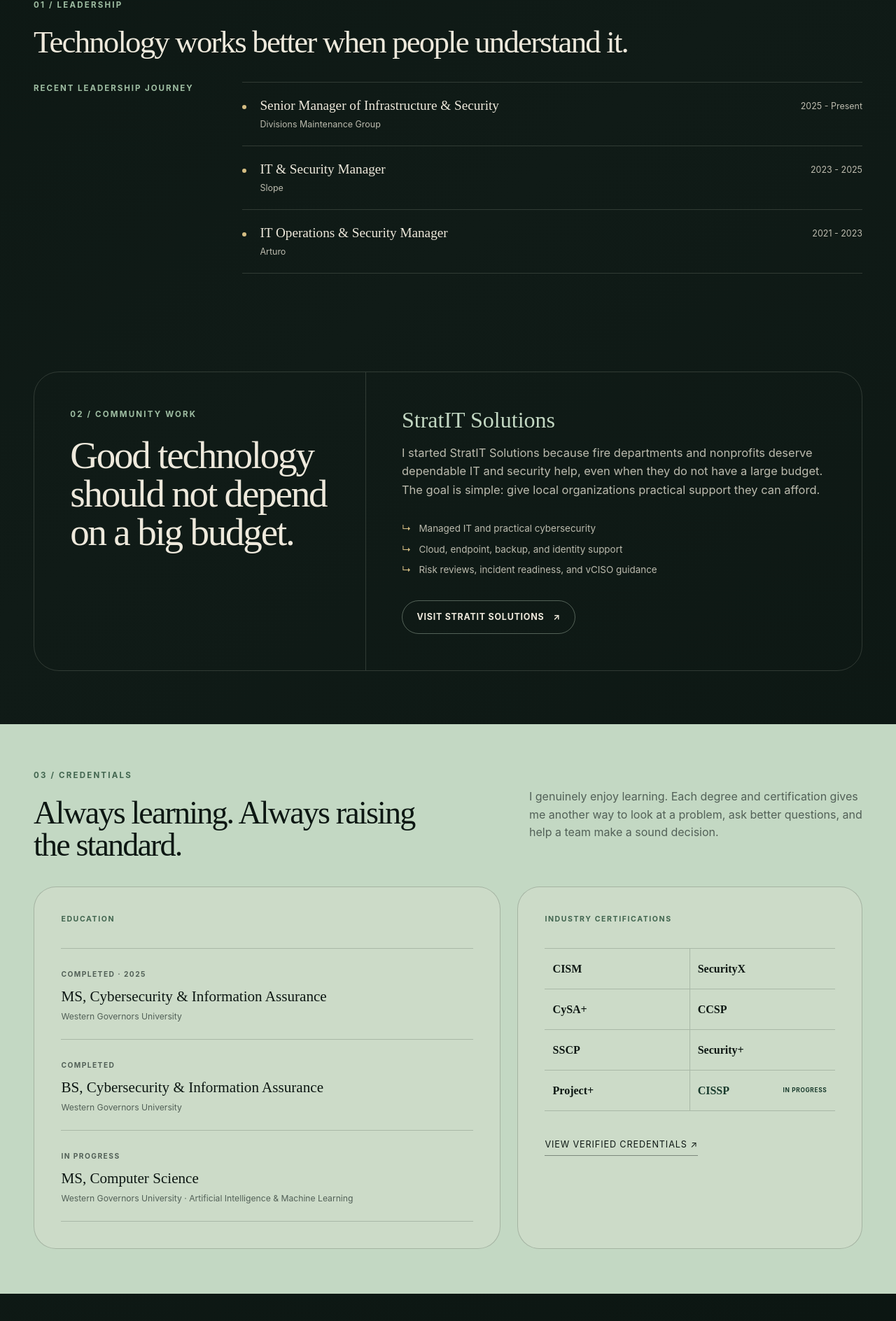
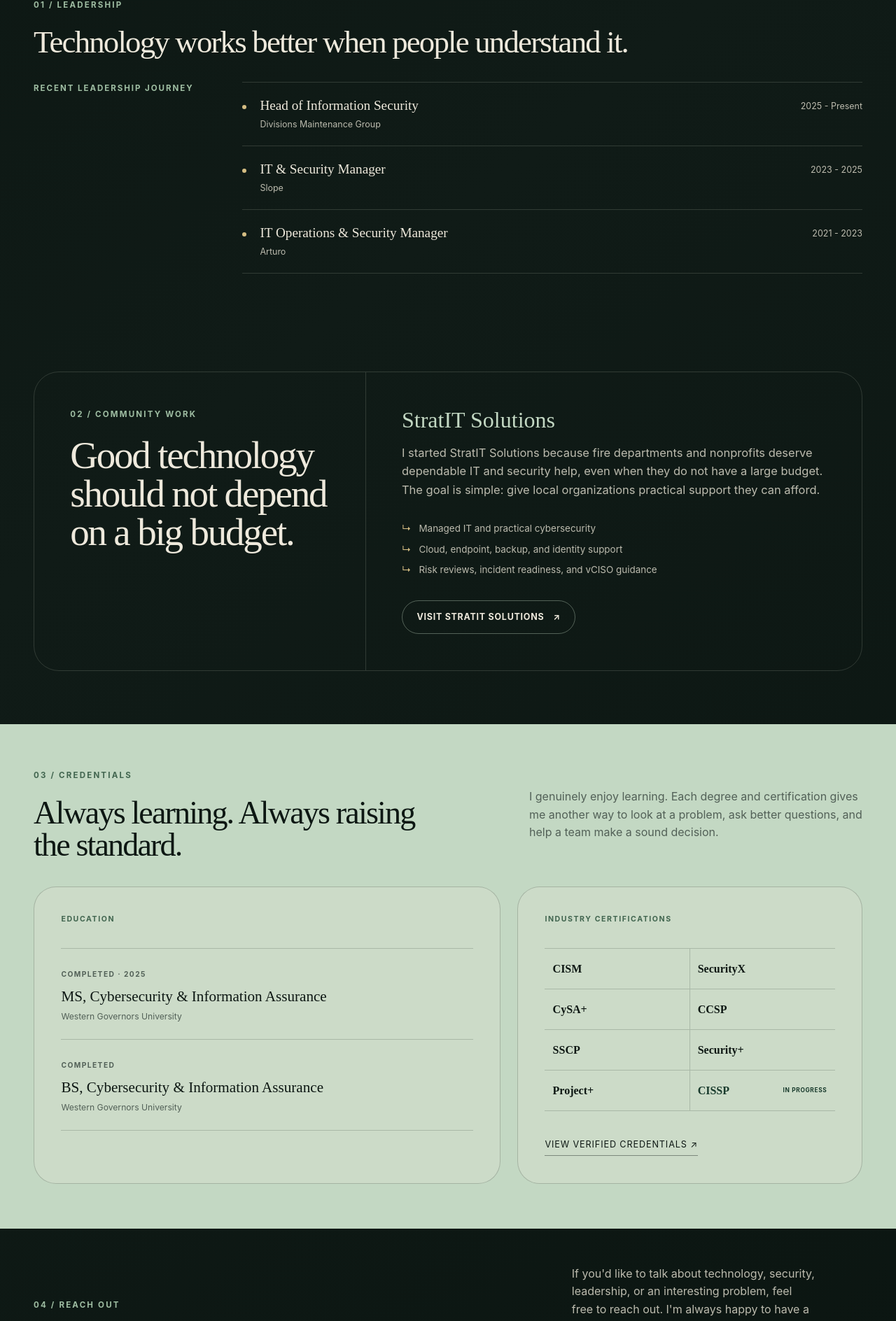
Before and after one commit to BenjaminWard-Python/benjamin-ward-portfolio, a Next.js app: page / in a window 1280 px wide. Shown: the part 1115-3003 px from the top of the page at 70% size. Built offline with nearby package versions, Linux system fonts and the light colour scheme.

Commit message:
Update page.tsx
Change job title and remove in-progress degree

```diff
--- a/app/page.tsx
+++ b/app/page.tsx
@@ -3,7 +3,7 @@
 const roles = [
   {
     company: "Divisions Maintenance Group",
-    title: "Senior Manager of Infrastructure & Security",
+    title: "Head of Information Security",
     dates: "2025 - Present",
   },
   {
@@ -194,14 +194,6 @@
                     <h3>BS, Cybersecurity &amp; Information Assurance</h3>
                     <p>Western Governors University</p>
                   </article>
-                  <article>
-                    <span>In progress</span>
-                    <h3>MS, Computer Science</h3>
-                    <p>
-                      Western Governors University · Artificial Intelligence &amp;
-                      Machine Learning
-                    </p>
-                  </article>
                 </div>
               </div>
 
```
